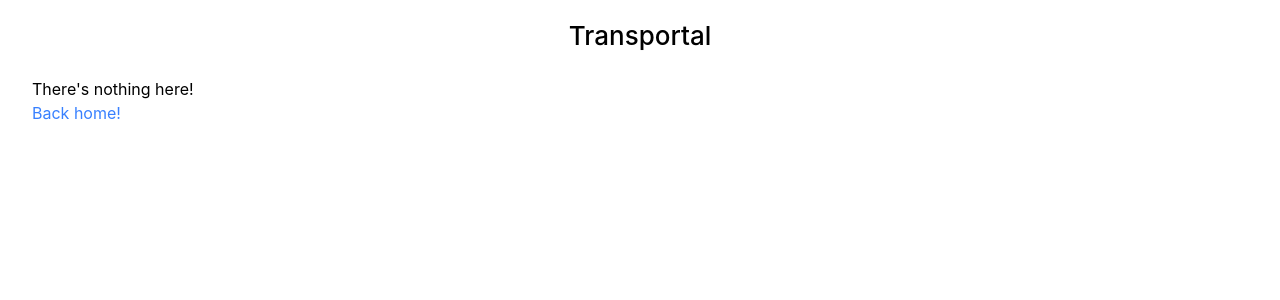
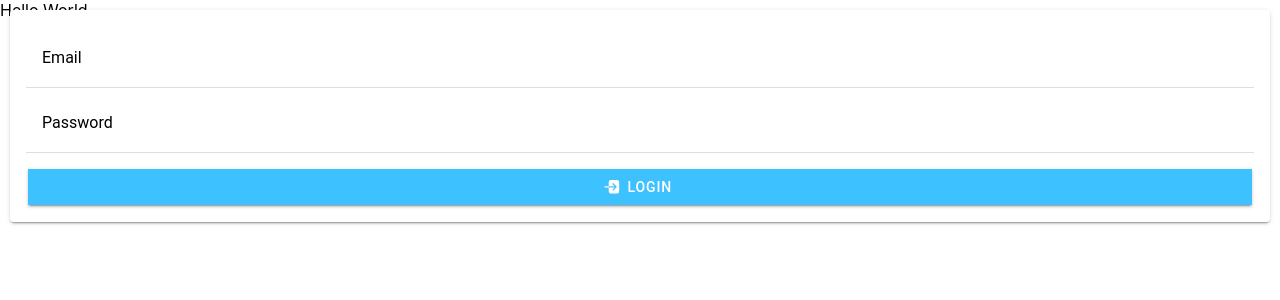
Before and after one commit to michael-maust/Transportal, a React (Create React App) app: page /login in a window 1280 px wide. Shown: the top 300 px of the page. Built offline with nearby package versions, Linux system fonts and the light colour scheme; the HTML template or start-up script is replaced by a standard one.

Commit message:
defining ionic routing.

```diff
--- a/package.json
+++ b/package.json
@@ -7,6 +7,7 @@
     "@capacitor/core": "^4.4.0",
     "@capacitor/ios": "^4.4.0",
     "@ionic/react": "^6.3.4",
+    "@ionic/react-router": "^6.3.4",
     "@supabase/supabase-js": "^2.0.5",
     "@tanstack/react-query": "^4.14.3",
     "@testing-library/jest-dom": "^5.16.5",
@@ -16,8 +17,9 @@
     "ionicons": "^6.0.3",
     "react": "^18.2.0",
     "react-dom": "^18.2.0",
-    "react-router-dom": "^6.4.3",
-    "react-scripts": "5.0.1",
+    "react-router": "^5.3.4",
+    "react-router-dom": "^5.3.4",
+    "react-scripts": "^2.1.3",
     "web-vitals": "^2.1.4"
   },
   "scripts": {
--- a/src/App.js
+++ b/src/App.js
@@ -1,5 +1,4 @@
 import "./App.css";
-import { Outlet } from "react-router-dom";
 /* Core CSS required for Ionic components to work properly */
 import "@ionic/react/css/core.css";
 
@@ -19,21 +18,52 @@ import { setupIonicReact } from "@ionic/react";
 
 import "./theme/variables.css";
 import { useState } from "react";
+import { UserContext } from "./contexts/UserContext";
+
+import Signup from "./routes/Signup";
+import Login from "./routes/login";
+
+import {
+  IonApp,
+  IonHeader,
+  IonToolbar,
+  IonTitle,
+  IonContent,
+  IonButton,
+  IonSegment,
+  IonSegmentButton,
+  IonPage,
+  IonTabs,
+  IonTabBar,
+  IonTabButton,
+  IonLabel,
+  IonRouterOutlet,
+} from "@ionic/react";
+
+import { IonReactRouter } from "@ionic/react-router";
+
+import { Route, Redirect, Routes } from "react-router-dom";
+
+import React from "react";
 
 setupIonicReact();
+
+const Settings = () => <div>Hello from Settings!</div>;
 
 function App() {
   const [user, setUser] = useState("");
   const [session, setSession] = useState("");
   return (
-    <div
-      style={{
-        margin: "0 1rem 0 1rem",
-        paddingTop: "env(safe-area-inset-top)",
-      }}
-    >
-      <h1 className="dark:text-white text-center">Transportal</h1>
-      <Outlet />
+    <div>
+      <div>Hello World</div>
+      <IonApp>
+        <IonReactRouter>
+          <IonRouterOutlet>
+            <Route path="" component={Settings} />
+            <Route path="/login" component={Login} />
+          </IonRouterOutlet>
+        </IonReactRouter>
+      </IonApp>
     </div>
   );
 }
--- /dev/null
+++ b/src/contexts/UserContext.js
@@ -0,0 +1,5 @@
+import { createContext } from "react";
+
+const UserContext = createContext();
+
+export { UserContext };
--- a/src/index.js
+++ b/src/index.js
@@ -2,31 +2,10 @@ import React from "react";
 import ReactDOM from "react-dom/client";
 import "./index.css";
 import App from "./App";
-import { BrowserRouter, Routes, Route, Link } from "react-router-dom";
-import Login from "./routes/login";
-import Dashboard from "./routes/dashboard";
-import Signup from "./routes/Signup"
 
 const root = ReactDOM.createRoot(document.getElementById("root"));
 root.render(
   <React.StrictMode>
-    <BrowserRouter>
-      <Routes>
-        <Route path="/" element={<App />}>
-          <Route path="" element={<Login />} />
-          <Route path="/app/dashboard" element={<Dashboard />} />
-          <Route path="/app/signup" element={<Signup />} />
-          <Route
-            path="*"
-            element={
-              <main style={{ padding: "1rem" }}>
-                <p>There's nothing here!</p>
-                <Link to="/">Back home!</Link>
-              </main>
-            }
-          />
-        </Route>
-      </Routes>
-    </BrowserRouter>
+    <App />
   </React.StrictMode>
 );
--- a/src/routes/Signup.jsx
+++ b/src/routes/Signup.jsx
@@ -1,5 +1,6 @@
 import {
   IonButton,
+  IonPage,
   IonCard,
   IonCardContent,
   IonIcon,
@@ -9,10 +10,9 @@ import {
   useIonAlert,
   useIonLoading,
 } from "@ionic/react";
-import { useNavigate, Navigate } from "react-router-dom";
 import { logIn } from "ionicons/icons";
 import supabase from "../supabase";
-import { useState } from "react";
+import React, { useState } from "react";
 
 function Signup() {
   const [email, setEmail] = useState("");
@@ -20,7 +20,6 @@ function Signup() {
   const [username, setUsername] = useState("");
   const [user, setUser] = useState("");
   const [Rmsg, setRmsg] = useState("");
-  const navigate = useNavigate();
   const [alert] = useIonAlert();
   const [present, dismiss] = useIonLoading();
 
@@ -69,7 +68,7 @@ function Signup() {
   };
 
   return (
-    <>
+    <IonPage>
       <IonCard>
         <IonCardContent>
           <form onSubmit={Register}>
@@ -100,7 +99,7 @@ function Signup() {
           </form>
         </IonCardContent>
       </IonCard>
-    </>
+    </IonPage>
   );
 }
 
--- a/src/routes/dashboard.jsx
+++ b/src/routes/dashboard.jsx
@@ -1,11 +1,7 @@
-import {useNavigate} from "react-router-dom";
+import React from "react";
 
 function Dashboard() {
-  const navigate = useNavigate();
-
-  const onLogout = () => {
-    navigate("/");
-  };
+  const onLogout = () => {};
 
   return (
     <>
--- a/src/routes/login.jsx
+++ b/src/routes/login.jsx
@@ -1,5 +1,6 @@
 import {
   IonButton,
+  IonPage,
   IonCard,
   IonCardContent,
   IonIcon,
@@ -9,11 +10,10 @@ import {
   useIonAlert,
   useIonLoading,
 } from "@ionic/react";
-import { useNavigate, Link } from "react-router-dom";
 import { logIn } from "ionicons/icons";
+import React from "react";
 
 function Login() {
-  const navigate = useNavigate();
   const [alert] = useIonAlert();
   const [present, dismiss] = useIonLoading();
 
@@ -31,13 +31,12 @@ function Login() {
           buttons: [{ text: "Ok" }],
         });
       } else {
-        navigate("/app/dashboard");
       }
     }, 1500);
   };
 
   return (
-    <>
+    <IonPage>
       <IonCard>
         <IonCardContent>
           <form onSubmit={onSubmit}>
@@ -58,10 +57,9 @@ function Login() {
               </IonButton>
             </div>
           </form>
-          <Link to="/app/signup">Create Account</Link>
         </IonCardContent>
       </IonCard>
-    </>
+    </IonPage>
   );
 }
 
```
Also changed, not shown: 1 other file (tests, documents, lock files or other folders).
